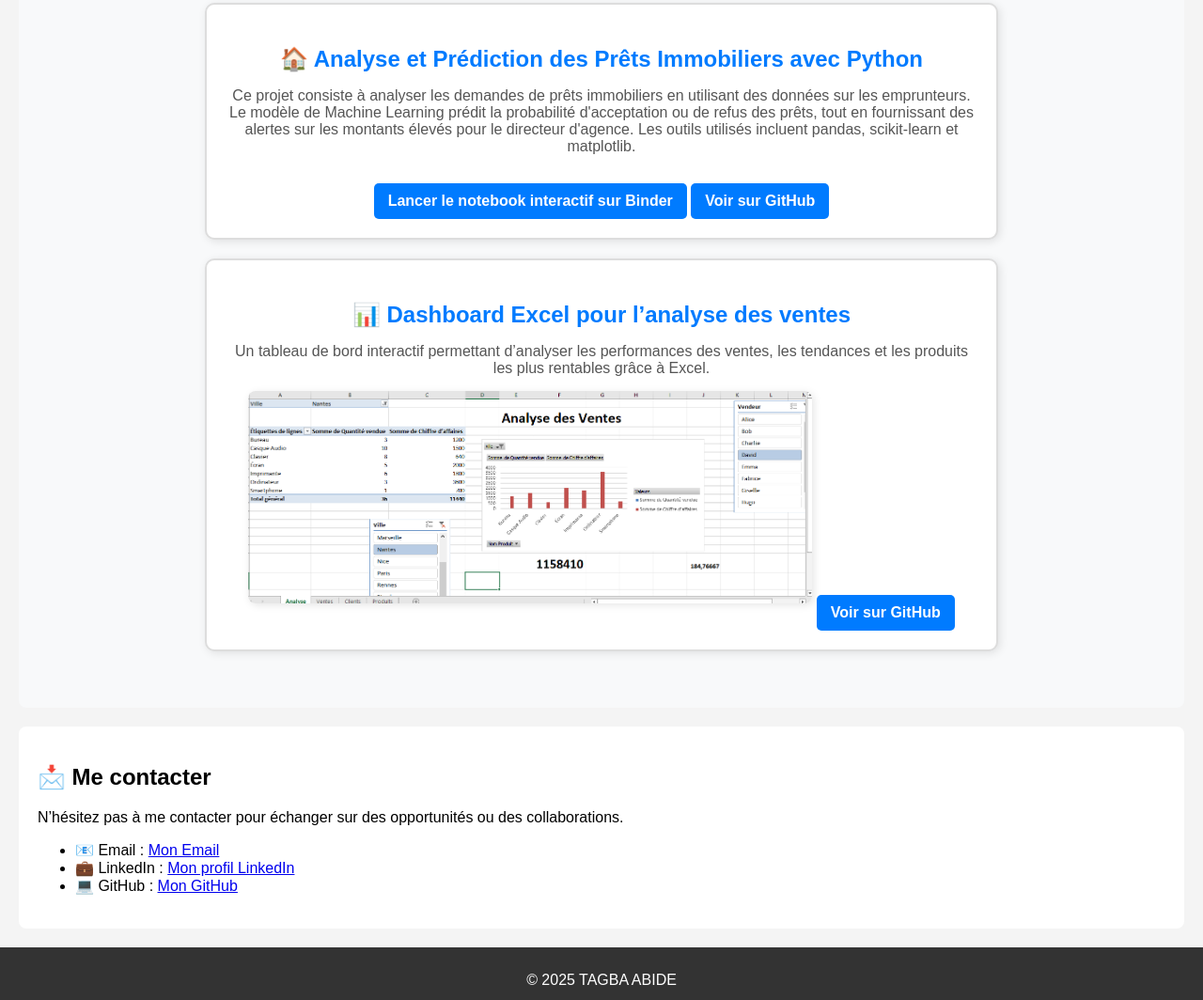
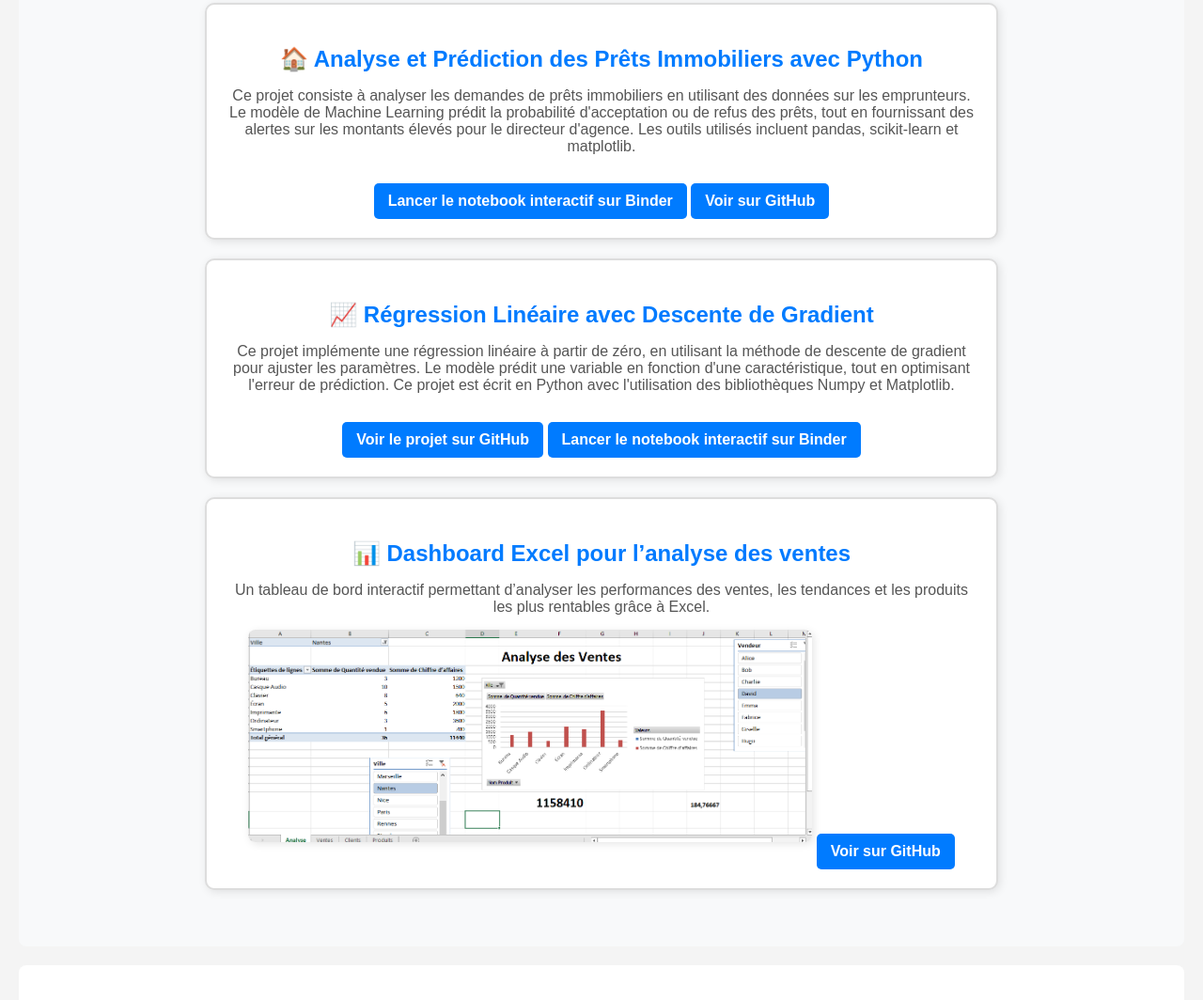
Before and after one commit to ATAGBA310/mon-portfolio.github.io, a plain HTML site: page index.html in a window 1280 px wide. Shown: the part 1433-2497 px from the top of the page at 94% size. Drawn offline with Linux system fonts and the light colour scheme.

Commit message:
new project

```diff
--- a/index.html
+++ b/index.html
@@ -65,6 +65,14 @@
             <a href="https://github.com/ATAGBA310/mon-projet-python.git" target="_blank">Voir sur GitHub</a>
         </div>
 
+        <div class="projet">
+            <h3>📈 Régression Linéaire avec Descente de Gradient</h3>
+            <p>Ce projet implémente une régression linéaire à partir de zéro, en utilisant la méthode de descente de gradient pour ajuster les paramètres. Le modèle prédit une variable en fonction d'une caractéristique, tout en optimisant l'erreur de prédiction. Ce projet est écrit en Python avec l'utilisation des bibliothèques Numpy et Matplotlib.</p>
+            <a href="https://github.com/ATAGBA310/linear-regression-gradient-descent.git" target="_blank">Voir le projet sur GitHub</a>
+            <a href="https://mybinder.org/v2/gh/ATAGBA310/linear-regression-gradient-descent/HEAD" target="_blank">Lancer le notebook interactif sur Binder</a>
+        </div>
+
+
 
         <div class="projet">
             <h3>📊 Dashboard Excel pour l’analyse des ventes</h3>
```
